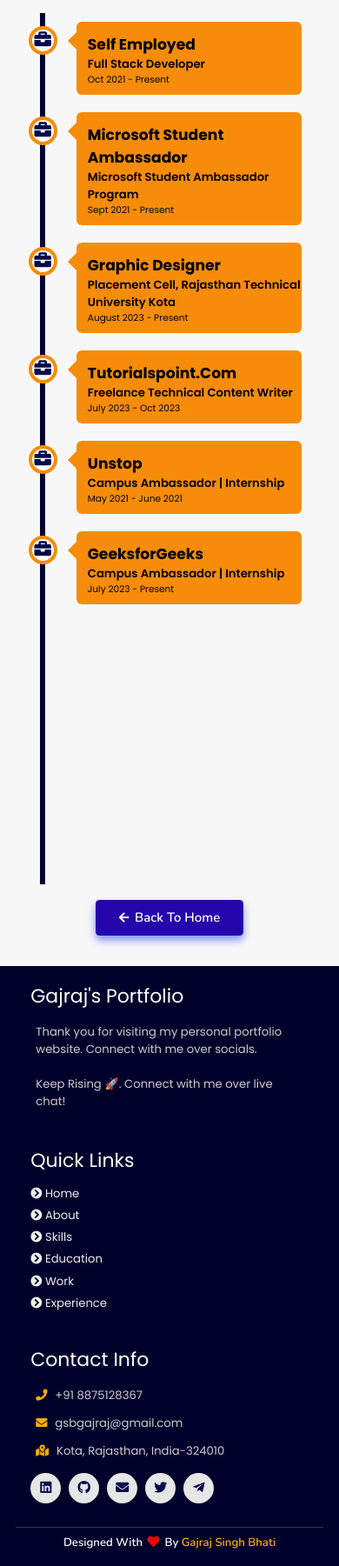
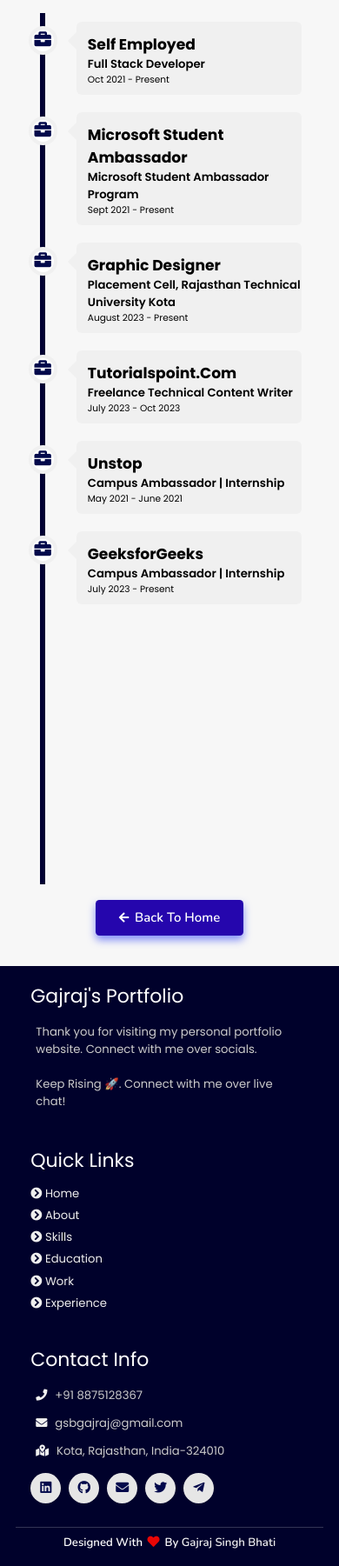
Before and after one commit to gsbgajraj/gsbgajraj, a plain HTML site: page experience/index.html in a window 390 px wide. Shown: the part 170-1971 px from the top of the page at 87% size. Drawn offline with nearby package versions, Linux system fonts and the light colour scheme.

Commit message:
modifying the css of experience

```diff
--- a/experience/style.css
+++ b/experience/style.css
@@ -75,7 +75,7 @@ header .logo i {
   font-size: 2.2rem;
 }
 header .logo:hover {
-  color: #fc8c05;
+  color: #f0f0f0;
 }
 header .navbar ul{
   list-style: none;
@@ -194,7 +194,7 @@ header .navbar ul li a:hover{
   height: 25px;
   right: -17px;
   background-color: rgb(255, 255, 255);
-  border: 4px solid #f68c09;
+  border: 4px solid #f0f0f0;
   top: 15px;
   border-radius: 50%;
   z-index: 100;
@@ -219,9 +219,9 @@ header .navbar ul li a:hover{
   width: 0;
   z-index: 1;
   right: 30px;
-  border: medium solid #f68c09;
+  border: medium solid #f0f0f0;
   border-width: 10px 0 10px 10px;
-  border-color: transparent transparent transparent #f68c09;
+  border-color: transparent transparent transparent #f0f0f0;
 }
 /* arrows pointing left  */
 .experience .right::before {
@@ -232,15 +232,15 @@ header .navbar ul li a:hover{
   width: 0;
   z-index: 1;
   left: 30px;
-  border: medium solid #f68c09;
+  border: medium solid #f0f0f0;
   border-width: 10px 10px 10px 0;
-  border-color: transparent #f68c09 transparent transparent;
+  border-color: transparent #f0f0f0 transparent transparent;
 }
 .experience .right::after {
   left: -16px;
 }
 .experience .content {
-  background-color: #f68c09;
+  background-color: #f0f0f0;
   position: relative;
   border-radius: 6px;
 }
@@ -306,9 +306,9 @@ header .navbar ul li a:hover{
   }
   .experience .container::before {
   left: 60px;
-  border: medium solid #f68c09;
+  border: medium solid #f0f0f0;
   border-width: 10px 10px 10px 0;
-  border-color: transparent #f68c09 transparent transparent;
+  border-color: transparent #f0f0f0 transparent transparent;
   }
   .experience .left::after {
     left: 15px;
@@ -356,7 +356,7 @@ header .navbar ul li a:hover{
 }
 .footer .box-container .box p i{
   padding-right: 1rem;
-  color: #ffae00;
+  color: #f0f0f0;
 }
 .footer .box-container .box a{
   font-size: 1.5rem;
@@ -365,7 +365,7 @@ header .navbar ul li a:hover{
   display: block;
 }
 .footer .box-container .box a:hover{
-  color: #ffae00;
+  color: #f0f0f0;
 }
 .footer .box-container .box .share{
   display: flex;
@@ -389,7 +389,7 @@ header .navbar ul li a:hover{
   background: transparent;
   transform: scale(0.98);
   border: .1rem solid rgb(180, 178, 178);
-  color: #ffae00;
+  color: #f0f0f0;
 }
 .footer .credit{
   padding: 1rem 0 0 0;
@@ -401,7 +401,7 @@ header .navbar ul li a:hover{
   border-top: .1rem solid #fff3;
 }
 .footer .credit a{
-  color: #ffae00;
+  color: #f0f0f0;
 }
 .footer .fa{
     color: #E90606;
@@ -454,7 +454,7 @@ header .navbar ul li a:hover{
   right: 2rem;
   padding: 1rem 1.5rem;
   font-size: 2rem;
-  background: #ffae00;
+  background: #f0f0f0;
   color: rgb(13, 0, 44);
   border-radius: 5rem;
   transition: 1s linear;
```
